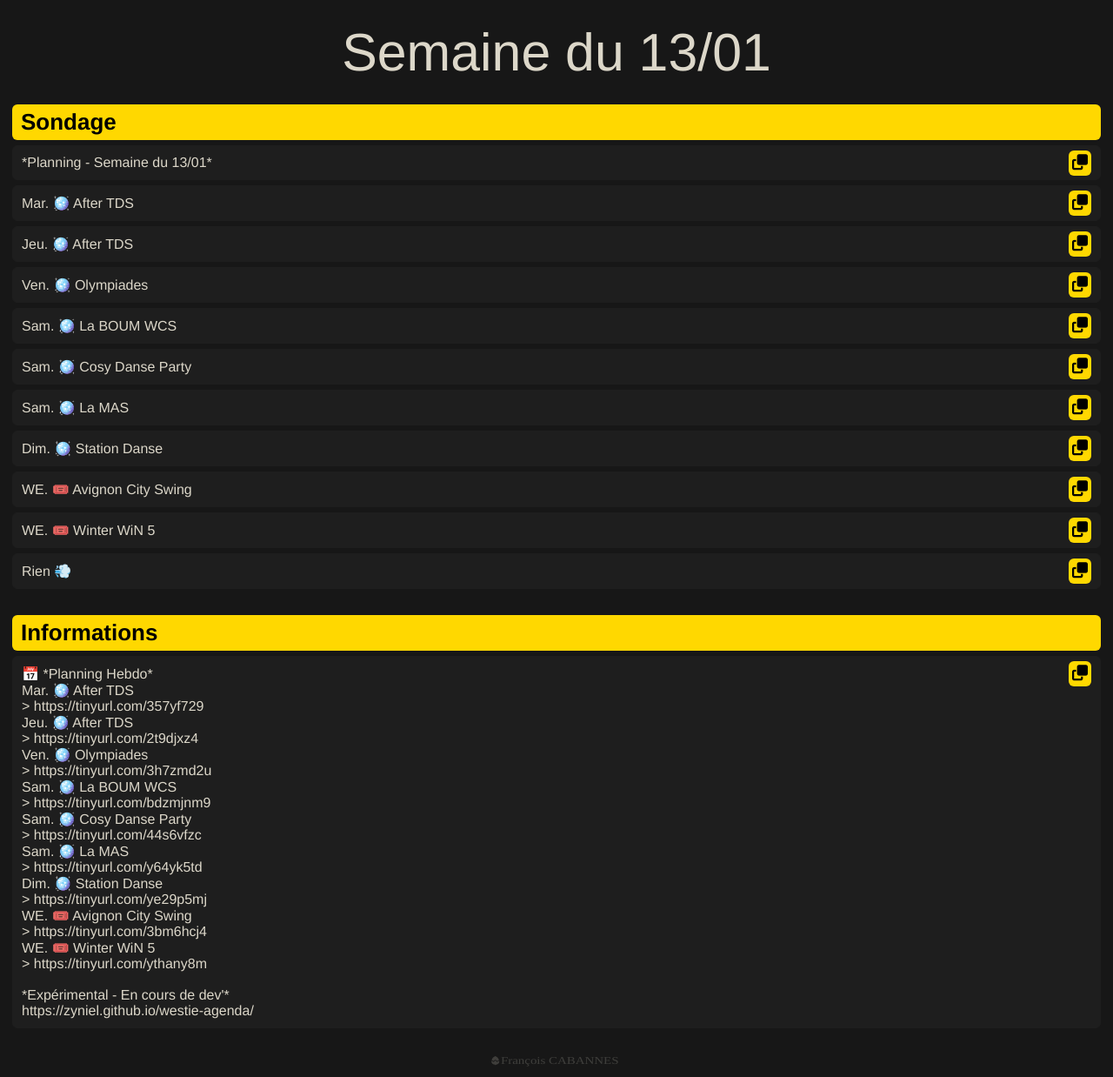
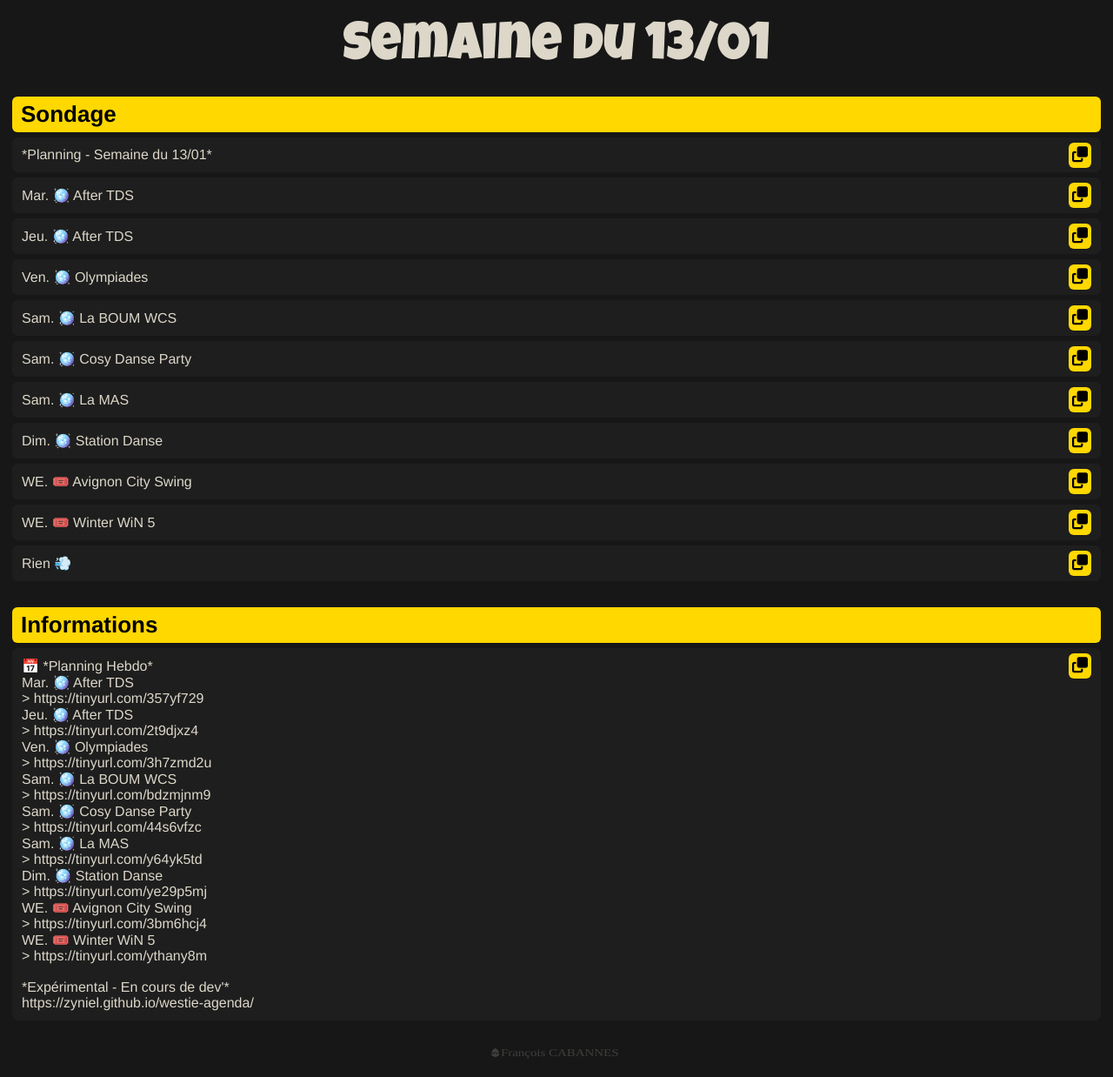
Before and after one commit to Zyniel/westie-agenda, a Jekyll site: the page built from docs/whatsapp.html, in a window 1280 px wide. Shown: the whole page at 87% size. Built offline with Jekyll 4.4.1, drawn with Linux system fonts in a browser that asks for light colours.

Commit message:
GHP - Fixed issue in CSS impacting font

```diff
--- a/docs/assets/css/styles.scss
+++ b/docs/assets/css/styles.scss
@@ -13,13 +13,6 @@ $bg-color: #171717;
   font-family: "Luckiest Guy", cursive;
   font-weight: 400;
   font-style: normal;
-}
-
-.luckiest-guy-regular {
-  font-family: Helvetica, sans-serif;
-  font-weight: 400;
-  font-style: normal;
-  -webkit-transform-origin-y: bottom;
 }
 
 .noto-sans-regular {
```
